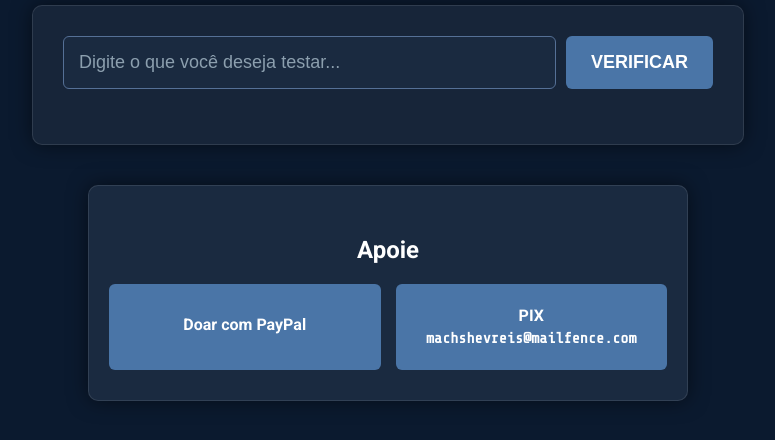
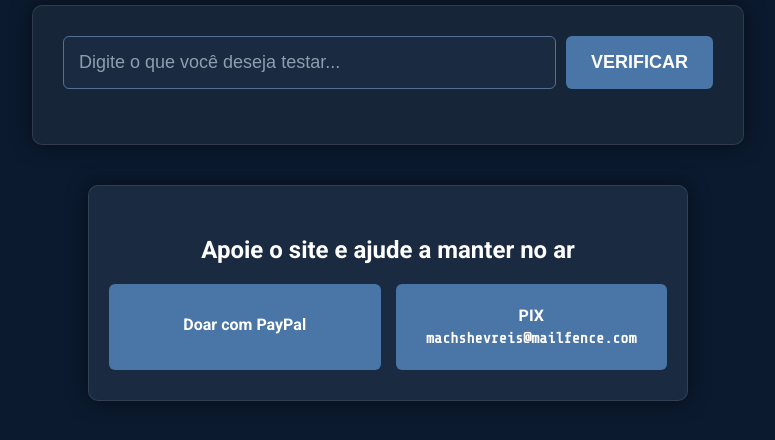
Before and after one commit to FFReis23/stripedowlsecurity, a Flask app: page / in a window 1280 px wide. Shown: the part 305-745 px from the top of the page, without its empty margins (252-1027 px from the left). Run offline with Flask 3, Linux system fonts and the light colour scheme.

Commit message:
Update index.html

```diff
--- a/templates/index.html
+++ b/templates/index.html
@@ -264,7 +264,7 @@
 
     <div class="support-container">
         <div class="support-card">
-            <h2>Apoie</h2>
+            <h2>Apoie o site e ajude a manter no ar</h2>
 
             <div class="support-options">
                 <div id="paypal-box">
```
